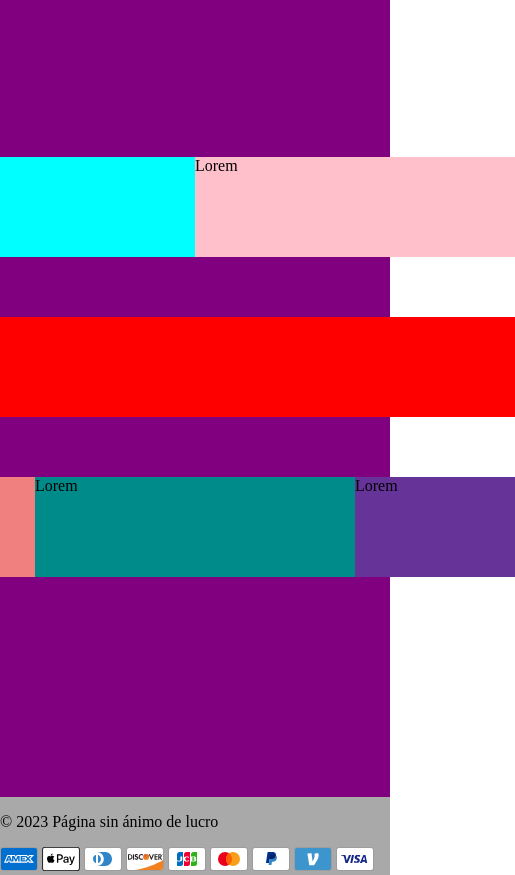
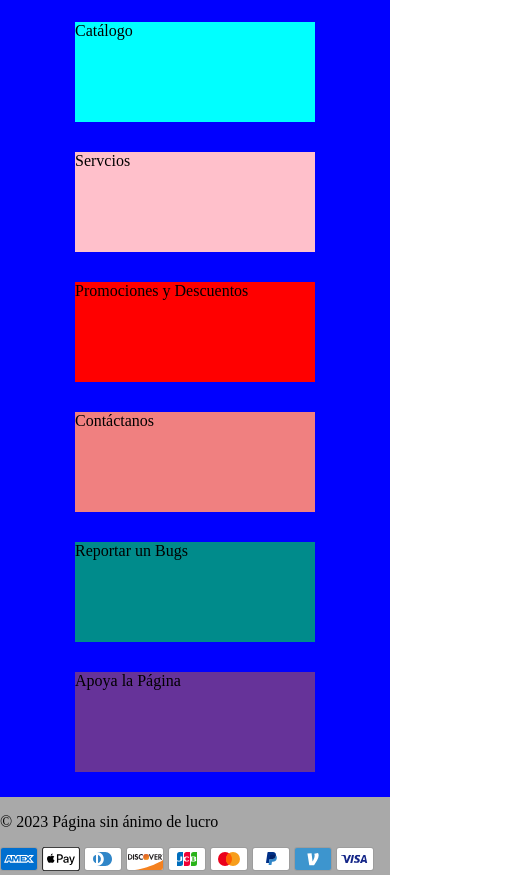
Before and after one commit to UserMaldito/projecto_dor, a plain HTML site: page index.html in a window 390 px wide. Shown: the part 67-942 px from the top of the page, 515 px wide, since content can reach past the window. Drawn offline with Linux system fonts and the light colour scheme.

Commit message:
MOD: Vista Index Mobile 2

```diff
--- a/index.css
+++ b/index.css
@@ -20,7 +20,6 @@ header>img{
     width: 50px;
     height: 50px;
 }
-
 main{
     background-color: purple;
     width: 100%;
@@ -32,51 +31,6 @@ main{
     grid-template-rows: repeat(3, 160px);
     /* gap: 5px; */
 }
-section{
-    height: 100px;
-    background-color: brown;
-
-}
-
-section:nth-child(1){
-    width: 100%;
-    background-color: aqua;
-    grid-column: 1/3;
-    grid-row: 1/2;
-}
-section:nth-child(2){
-    width: 100%;
-    background-color: pink;
-    grid-column: 3/5;
-    grid-row: 1/2;
-}
-section:nth-child(3){
-    width: 100%;
-    background-color: red;
-    grid-column: 1/5;
-    grid-row: 2/3;
-}
-section:nth-child(4){
-    width: 100%;
-    background-color: lightcoral;
-    grid-column: 1/2;
-    grid-row: 3/4;
-}
-section:nth-child(5){
-    width: 100%;
-    background-color: darkcyan;
-    grid-column: 2/4;
-    grid-row: 3/4;
-}
-section:nth-child(6){
-    width: 100%;
-    background-color: rebeccapurple;
-    grid-column: 4/5;
-    grid-row: 3/4;
-}
-
-
-
 /*Aside - Menú "Desplegable" Mobile*/
 aside{
     background-color: orange;
@@ -109,3 +63,79 @@ a{
     text-decoration: none;
     color: black;
 }
+a>section{
+    display: block;
+}
+
+@media (max-width: 424px){
+    main{
+        background-color: blue;
+        height: 800px;
+        display: grid;
+        grid-template-columns: repeat(1, 240px);
+        grid-template-rows: repeat(6, 100px);
+        gap: 30px;
+    }
+    /* Cajitas */
+    section:nth-child(1){
+        width: 100%;
+        background-color: aqua;
+    }
+    section:nth-child(2){
+        width: 100%;
+        background-color: pink;
+    }
+    section:nth-child(3){
+        width: 100%;
+        background-color: red;
+    }
+    section:nth-child(4){
+        width: 100%;
+        background-color: lightcoral;
+    }
+    section:nth-child(5){
+        width: 100%;
+        background-color: darkcyan;
+    }
+    section:nth-child(6){
+        width: 100%;
+        background-color: rebeccapurple;
+    }
+}
+
+@media (min-width: 425px) and (max-width: 599px){
+
+    section:nth-child(1){
+        width: 100%;
+        background-color: aqua;
+    }
+    section:nth-child(2){
+        width: 100%;
+        background-color: pink;
+    }
+    section:nth-child(3){
+        width: 100%;
+        background-color: red;
+        grid-column: 1/5;
+        grid-row: 2/3;
+    }
+    section:nth-child(4){
+        width: 100%;
+        background-color: lightcoral;
+        grid-column: 1/2;
+        grid-row: 3/4;
+    }
+    section:nth-child(5){
+        width: 100%;
+        background-color: darkcyan;
+        grid-column: 2/4;
+        grid-row: 3/4;
+    }
+    section:nth-child(6){
+        width: 100%;
+        background-color: rebeccapurple;
+        grid-column: 4/5;
+        grid-row: 3/4;
+    }
+
+}
--- a/index.html
+++ b/index.html
@@ -17,12 +17,12 @@
         </div>
     </header>
     <main>
-        <section>Lorem</section>
-        <section>Lorem</section>
-        <section>Lorem</section>
-        <section>Lorem</section>
-        <section>Lorem</section>
-        <section>Lorem</section>
+        <section><a href="catalogo.html">Catálogo</a></section>
+        <section><a href="catalogo.html">Servcios</a></section>
+        <section><a href="catalogo.html">Promociones y Descuentos</a></section>
+        <section><a href="catalogo.html">Contáctanos</a></section>
+        <section><a href="catalogo.html">Reportar un Bugs</a></section>
+        <section><a href="catalogo.html">Apoya la Página</a></section>
     </main>
     <footer>
         <p>&#169 2023 Página sin ánimo de lucro</p>
```
Also changed, not shown: suicidio.txt.
